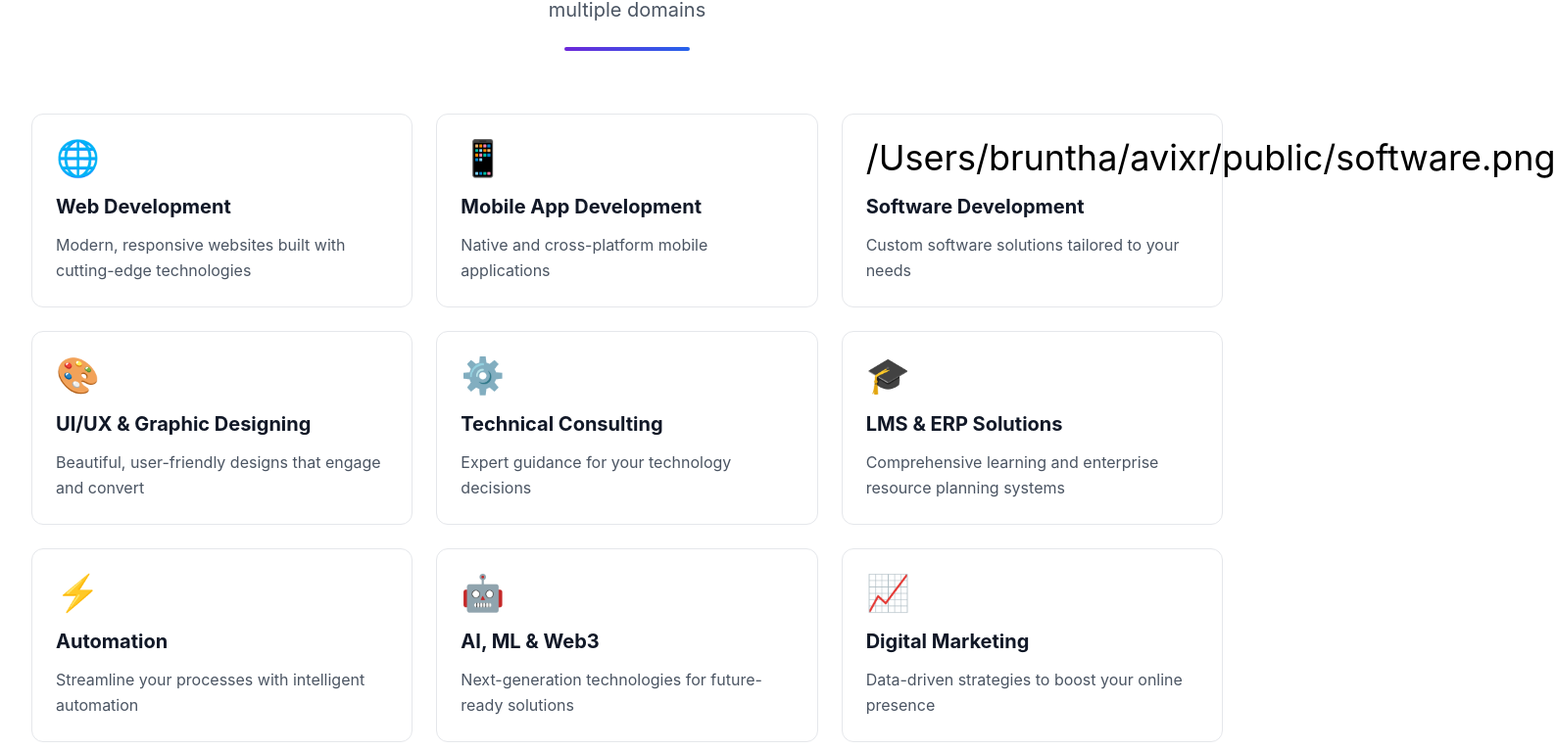
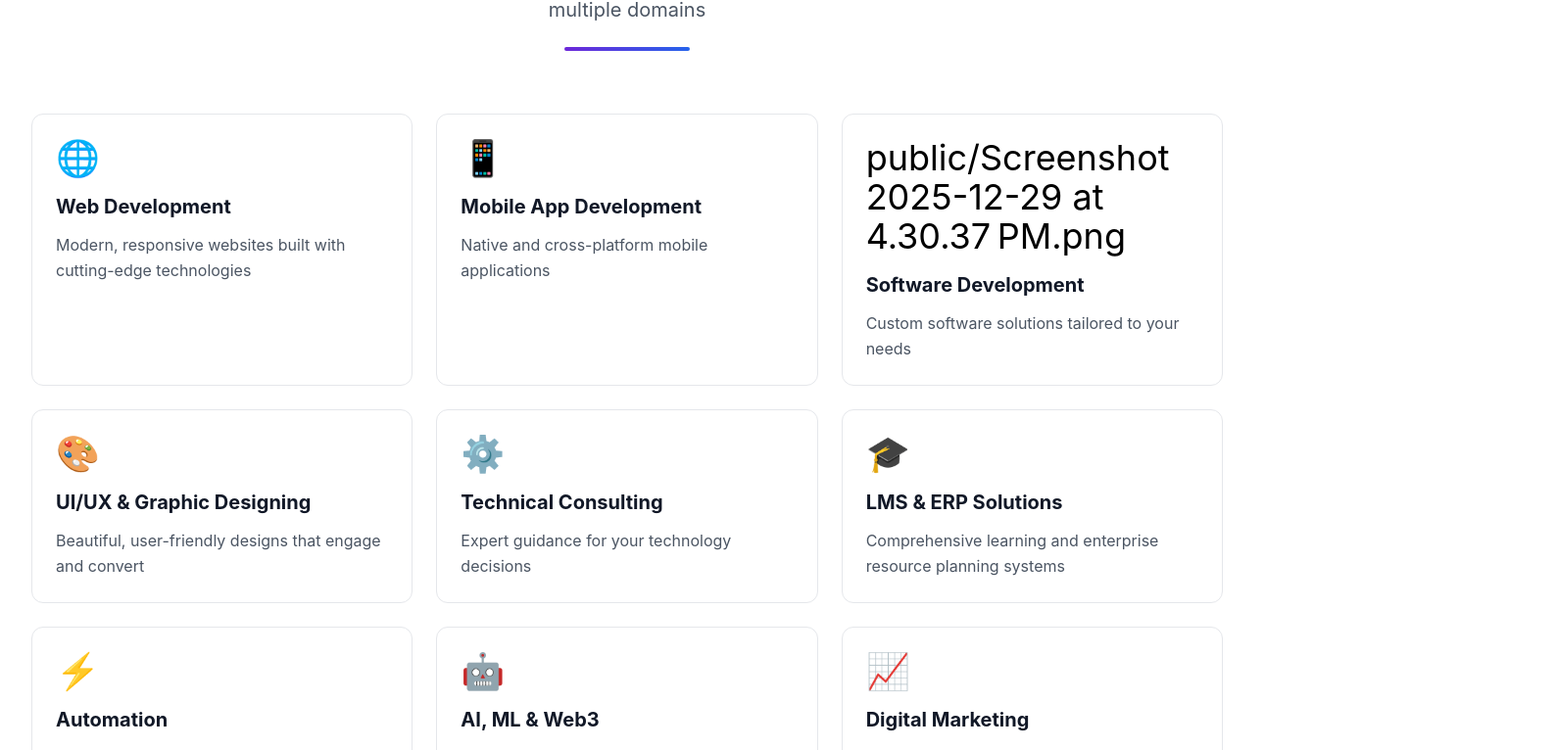
Before and after one commit to bruntharajan/avixr, a Next.js app: page / in a window 1280 px wide. Shown: the part 950-1716 px from the top of the page at 98% size, 1588 px wide, since content can reach past the window. Built offline with nearby package versions, Linux system fonts and the light colour scheme.

Commit message:
icon updated

```diff
--- a/components/Services.tsx
+++ b/components/Services.tsx
@@ -11,7 +11,7 @@ export default function Services() {
       description: 'Native and cross-platform mobile applications',
     },
     {
-      icon: '/Users/bruntha/avixr/public/software.png',
+      icon:'public/Screenshot 2025-12-29 at 4.30.37 PM.png',
       title: 'Software Development',
       description: 'Custom software solutions tailored to your needs',
     },
```
